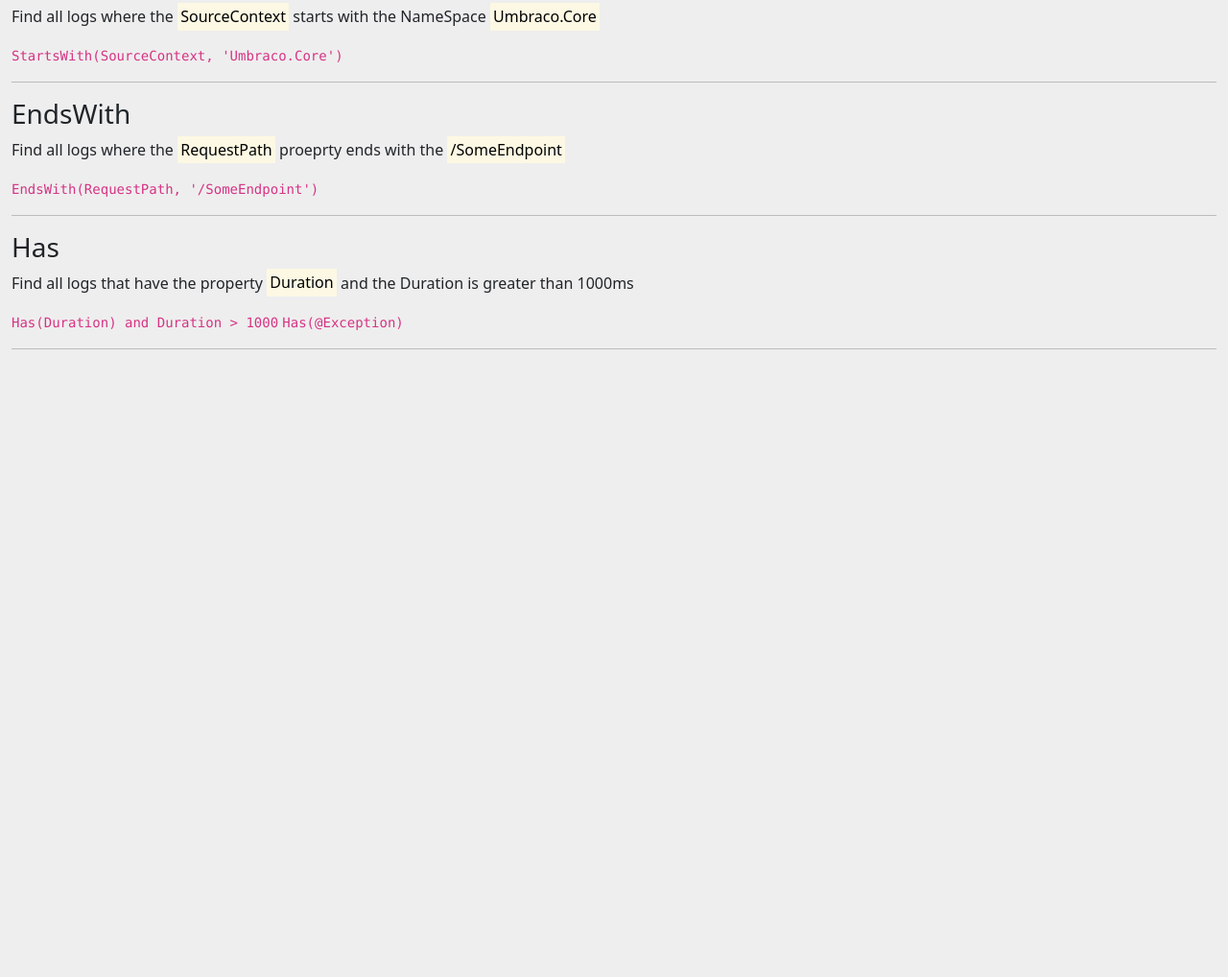
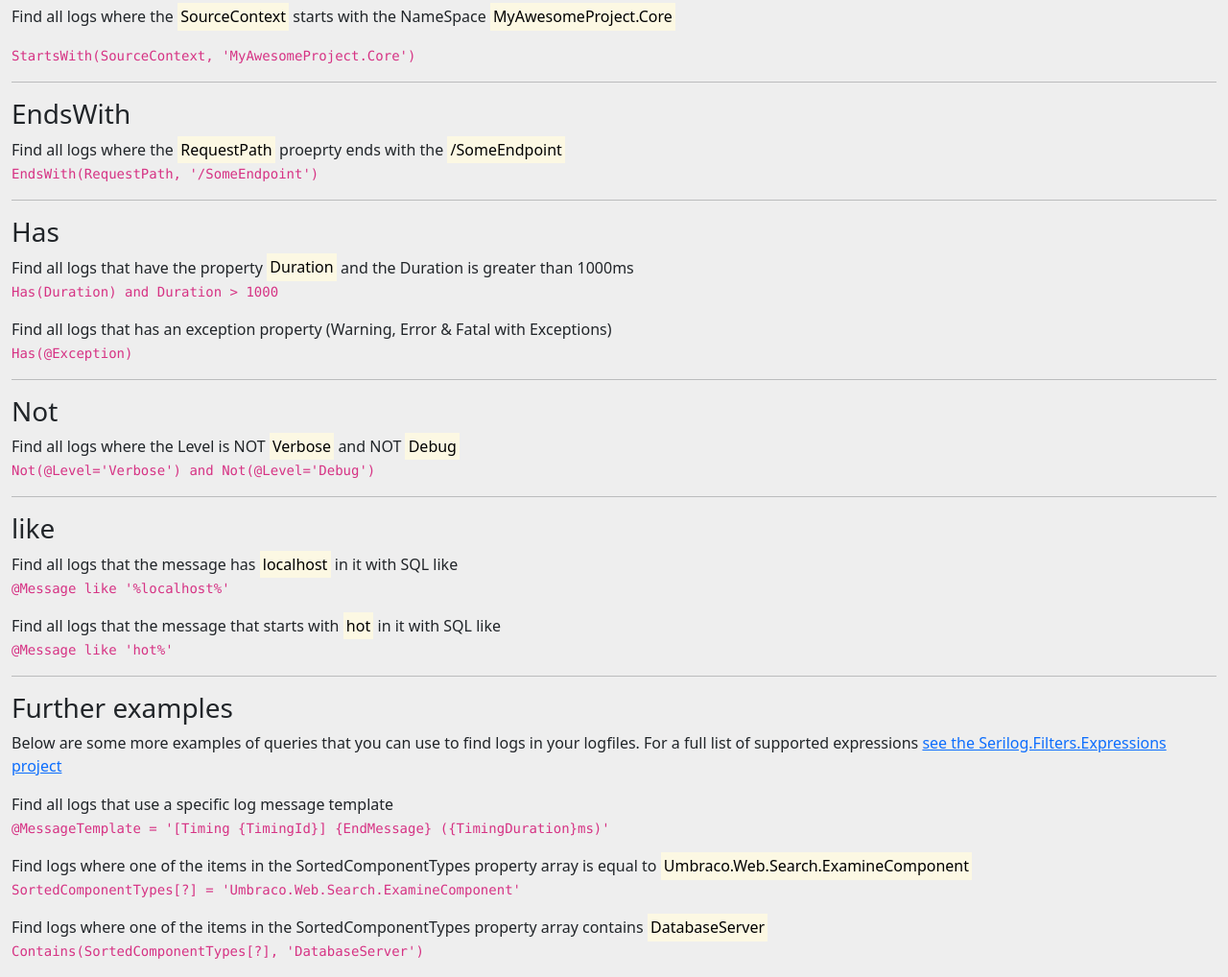
Before and after one commit to warrenbuckley/Compact-Log-Format-Viewer, an Electron app: page LogViewer.Client/views/example-queries.html in a window 1280 px wide. Shown: the part 458-1476 px from the top of the page at 96% size. Before the commit the page ends 838 px from the top, so only its background shows below. Drawn offline with nearby package versions, Linux system fonts and the light colour scheme.

Commit message:
Update HTML markup for more examples and external link to Serilog.Filters.Expressions project

```diff
--- a/LogViewer.Client/views/example-queries.html
+++ b/LogViewer.Client/views/example-queries.html
@@ -41,30 +41,80 @@
 
         <h3>StartsWith</h3>
         <p>
-            Find all logs where the <mark>SourceContext</mark> starts with the NameSpace <mark>Umbraco.Core</mark>
+            Find all logs where the <mark>SourceContext</mark> starts with the NameSpace <mark>MyAwesomeProject.Core</mark>
         </p>
-        <code>StartsWith(SourceContext, 'Umbraco.Core')</code>
+        <code>StartsWith(SourceContext, 'MyAwesomeProject.Core')</code>
+        <hr/>
 
-        <hr/>
 
         <h3>EndsWith</h3>
         <p>
             Find all logs where the <mark>RequestPath</mark> proeprty ends with the <mark>/SomeEndpoint</mark>
+            <br/>
+            <code>EndsWith(RequestPath, '/SomeEndpoint')</code>
         </p>
-        <code>EndsWith(RequestPath, '/SomeEndpoint')</code>
-
         <hr/>
-
 
 
         <h3>Has</h3>
         <p>
             Find all logs that have the property <mark>Duration</mark> and the Duration is greater than 1000ms
+            <br/>
+            <code>Has(Duration) and Duration > 1000</code>
         </p>
-        <code>Has(Duration) and Duration > 1000</code>
-        <code>Has(@Exception)</code>
 
+        <p>
+            Find all logs that has an exception property (Warning, Error & Fatal with Exceptions)
+            <br/>
+            <code>Has(@Exception)</code>
+        </p>
         <hr/>
+
+
+        <h3>Not</h3>
+        <p>
+            Find all logs where the Level is NOT <mark>Verbose</mark> and NOT <mark>Debug</mark>
+            <br/>
+            <code>Not(@Level='Verbose') and Not(@Level='Debug')</code>
+        </p>
+        <hr/>
+
+        <h3>like</h3>
+        <p>
+            Find all logs that the message has <mark>localhost</mark> in it with SQL like
+            <br/>
+            <code>@Message like '%localhost%'</code>
+        </p>
+        <p>
+            Find all logs that the message that starts with <mark>hot</mark> in it with SQL like
+            <br/>
+            <code>@Message like 'hot%'</code>
+        </p>
+        <hr/>
+
+        <h3>Further examples</h3>
+        <p>
+            Below are some more examples of queries that you can use to find logs in your logfiles.
+            For a full list of supported expressions <a href="https://github.com/serilog/serilog-filters-expressions" target="_blank">see the Serilog.Filters.Expressions project</a>
+        </p>
+        <p>
+            Find all logs that use a specific log message template
+            <br/>
+            <code>@MessageTemplate = '[Timing {TimingId}] {EndMessage} ({TimingDuration}ms)'</code>
+        </p>
+
+        <p>
+            Find logs where one of the items in the SortedComponentTypes property array is equal to <mark>Umbraco.Web.Search.ExamineComponent</mark>
+            <br/>
+            <code>SortedComponentTypes[?] = 'Umbraco.Web.Search.ExamineComponent'</code>
+        </p>
+
+        <p>
+            Find logs where one of the items in the SortedComponentTypes property array contains <mark>DatabaseServer</mark>
+            <br/>
+            <code>Contains(SortedComponentTypes[?], 'DatabaseServer')</code>
+        </p>
+
 
     </div>
 </body>
```
